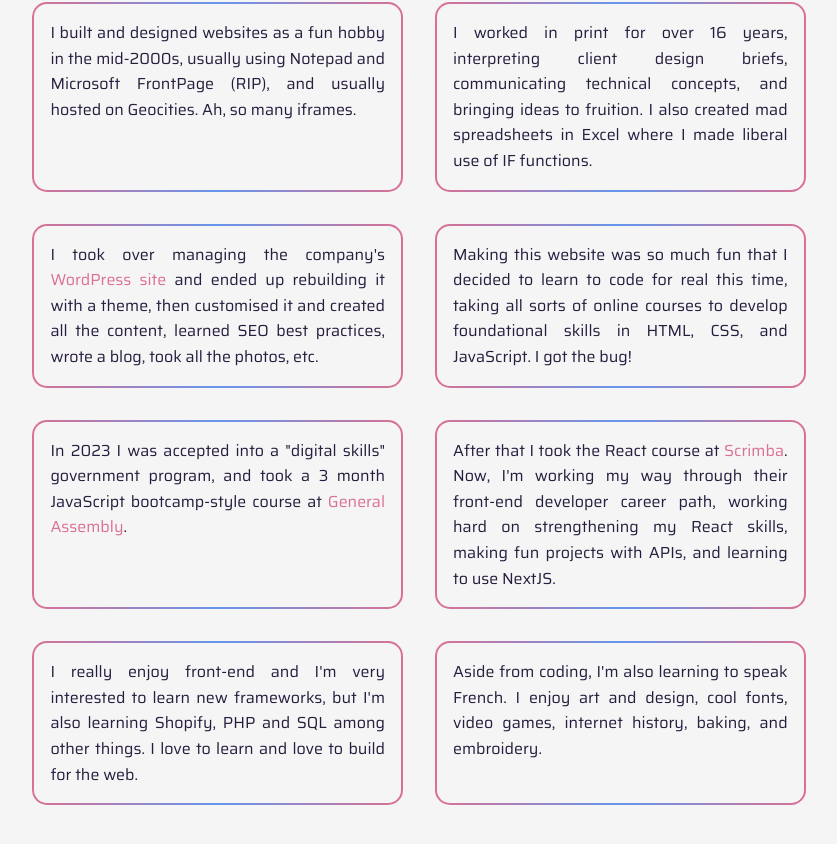
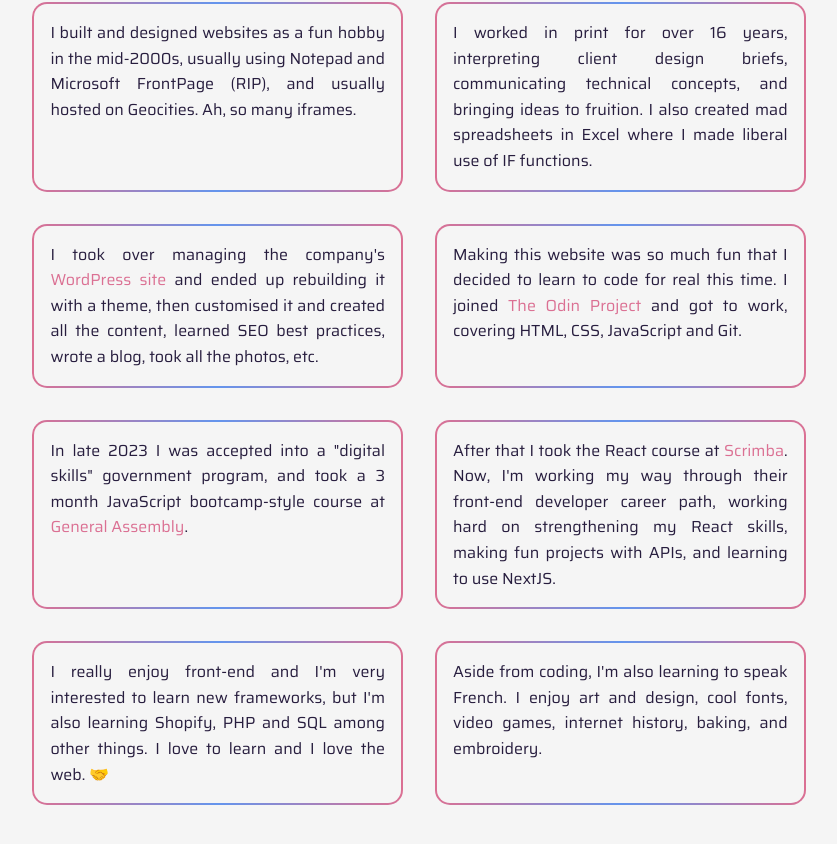
Before and after one commit to mchlol/portfolio-23, a React (Vite) app: page /about in a window 1280 px wide. Shown: the part 689-1533 px from the top of the page, without its empty margins (221-1058 px from the left). Built offline with nearby package versions, Linux system fonts and the light colour scheme.

Commit message:
update about text

```diff
--- a/src/pages/About.jsx
+++ b/src/pages/About.jsx
@@ -47,15 +47,15 @@ export default function About() {
 
                         <li className="gradient-border">I worked in print for over 16 years, interpreting client design briefs, communicating technical concepts, and bringing ideas to fruition. I also created mad spreadsheets in Excel where I made liberal use of IF functions.</li>
 
-                        <li className="gradient-border">I took over managing the company's <a href="https://www.mjprinting.com.au" target="_blank">WordPress site</a> and ended up rebuilding it with a theme, then customised it and created all the content, learned SEO best practices, wrote a blog, took all the photos, etc.</li>
+                        <li className="gradient-border">I took over managing the company's <a href="https://www.mjprinting.com.au" target="_blank" rel="noopener noreferrer">WordPress site</a> and ended up rebuilding it with a theme, then customised it and created all the content, learned SEO best practices, wrote a blog, took all the photos, etc.</li>
 
-                        <li className="gradient-border">Making this website was so much fun that I decided to learn to code for real this time, taking all sorts of online courses to develop foundational skills in HTML, CSS, and JavaScript. I got the bug!</li>
+                        <li className="gradient-border">Making this website was so much fun that I decided to learn to code for real this time. I joined <a href="http://www.theodinproject.com" target="_blank" rel="noopener noreferrer">The Odin Project</a> and got to work, covering HTML, CSS, JavaScript and Git.</li>
 
-                        <li className="gradient-border">In 2023 I was accepted into a "digital skills" government program, and took a 3 month JavaScript bootcamp-style course at <a href="https://generalassemb.ly/" target="_blank" rel="noopener noreferrer">General Assembly</a>.</li>
+                        <li className="gradient-border">In late 2023 I was accepted into a "digital skills" government program, and took a 3 month JavaScript bootcamp-style course at <a href="https://generalassemb.ly/" target="_blank" rel="noopener noreferrer">General Assembly</a>.</li>
 
                         <li className="gradient-border">After that I took the React course at <a href="https://scrimba.com" target="_blank">Scrimba</a>. Now, I'm working my way through their front-end developer career path, working hard on strengthening my React skills, making fun projects with APIs, and learning to use NextJS.</li>
 
-                        <li className="gradient-border">I really enjoy front-end and I'm very interested to learn new frameworks, but I'm also learning Shopify, PHP and SQL among other things. I love to learn and love to build for the web.</li>
+                        <li className="gradient-border">I really enjoy front-end and I'm very interested to learn new frameworks, but I'm also learning Shopify, PHP and SQL among other things. I love to learn and I love the web. 🤝</li>
 
                         <li className="gradient-border">Aside from coding, I'm also learning to speak French. I enjoy art and design, cool fonts, video games, internet history, baking, and embroidery.</li>
                     </ul>
```
